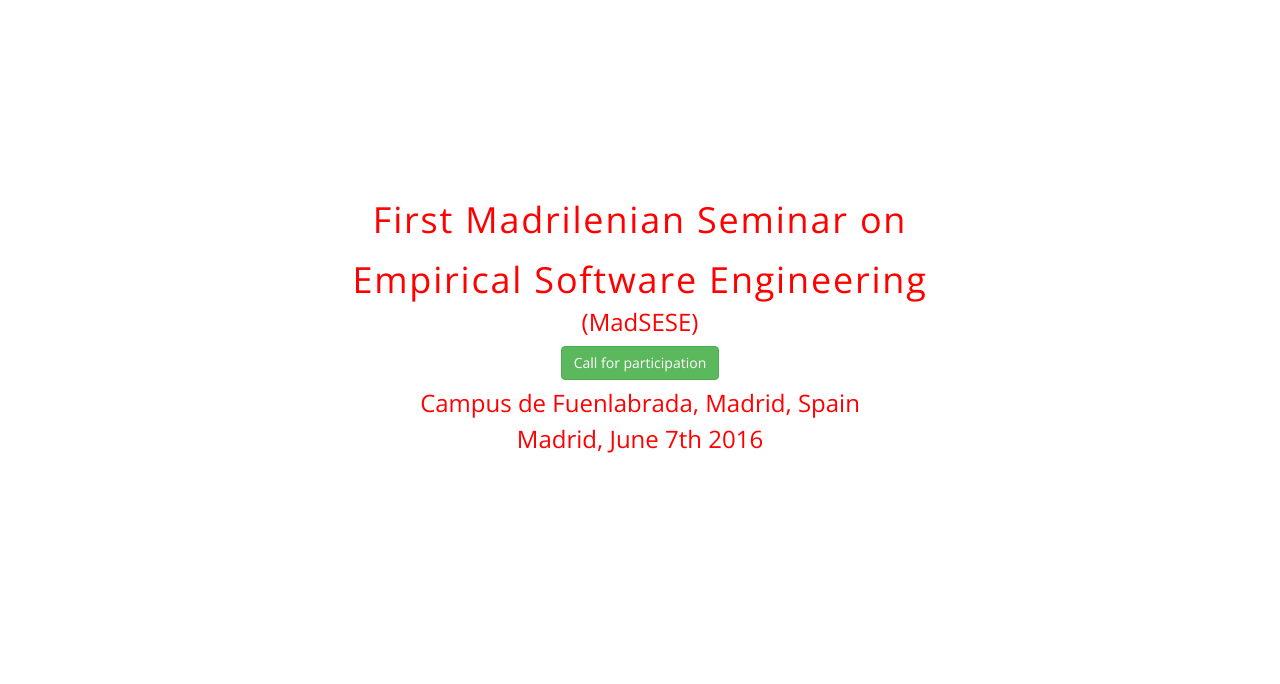
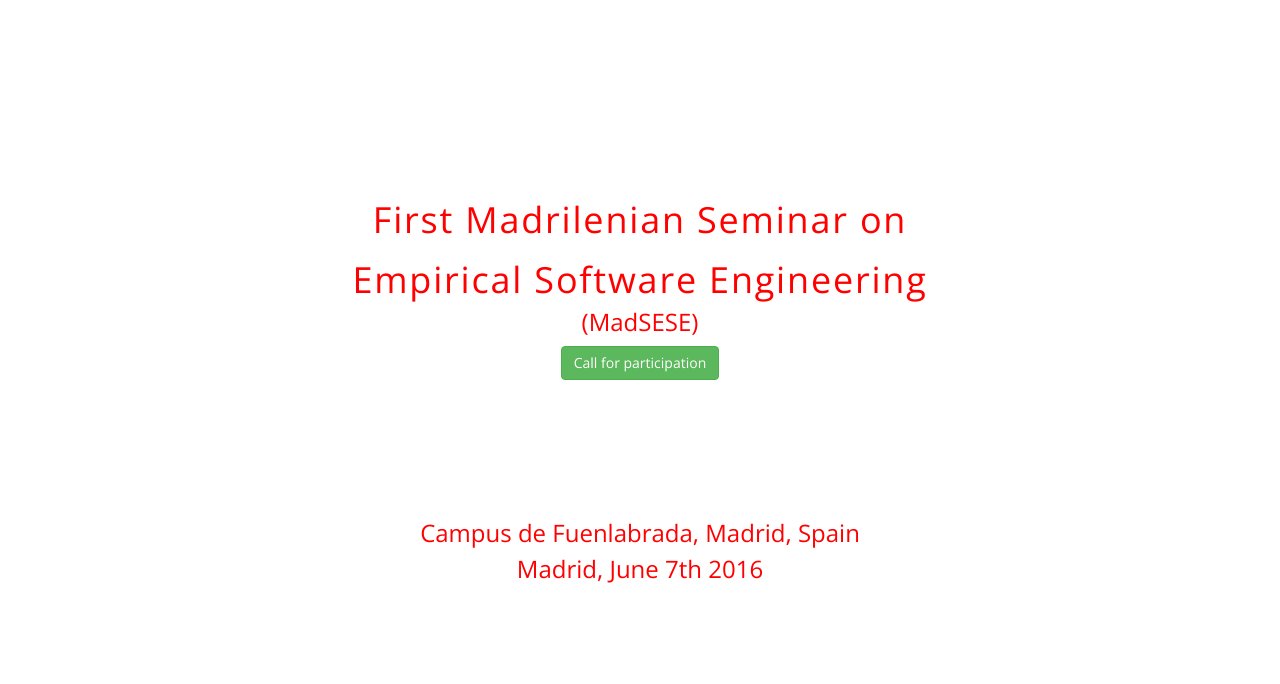
Before and after one commit to slnruben/X-Nav-Bootstrap-Concurso, a plain HTML site: page index.html in a window 1280 px wide. Shown: the part 116-800 px from the top of the page. Drawn offline with nearby package versions, Linux system fonts and the light colour scheme; some packages are replaced by stand-ins of ours.

Commit message:
Este commit es la v8 del Concurso Bootstrap

```diff
--- a/css/main.css
+++ b/css/main.css
@@ -69,6 +69,10 @@ p {
   font-size: 16px;
   color: #000;
   font-weight: 400;
+}
+
+#floor {
+  margin-top: 140px;
 }
 
 /* ==========================================================================
```
